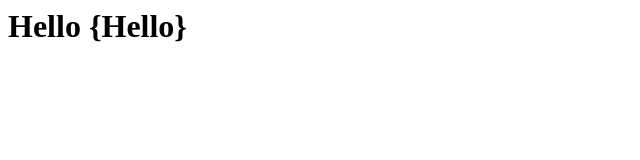
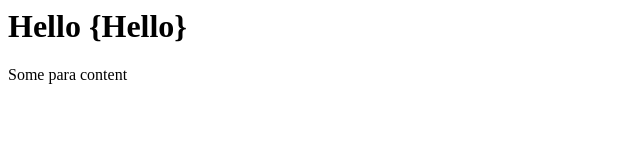
Before and after one commit to Abhigowda-tj114/Branching, a plain HTML site: page index.html in a window 1280 px wide. Shown: the whole page, without its empty margins (0-640 px from the left). Drawn offline with Linux system fonts and the light colour scheme.

Commit message:
Added para

```diff
--- a/index.html
+++ b/index.html
@@ -1 +1,2 @@
 <h1>Hello {Hello}</h1>
+<p>Some para content</p>
```
